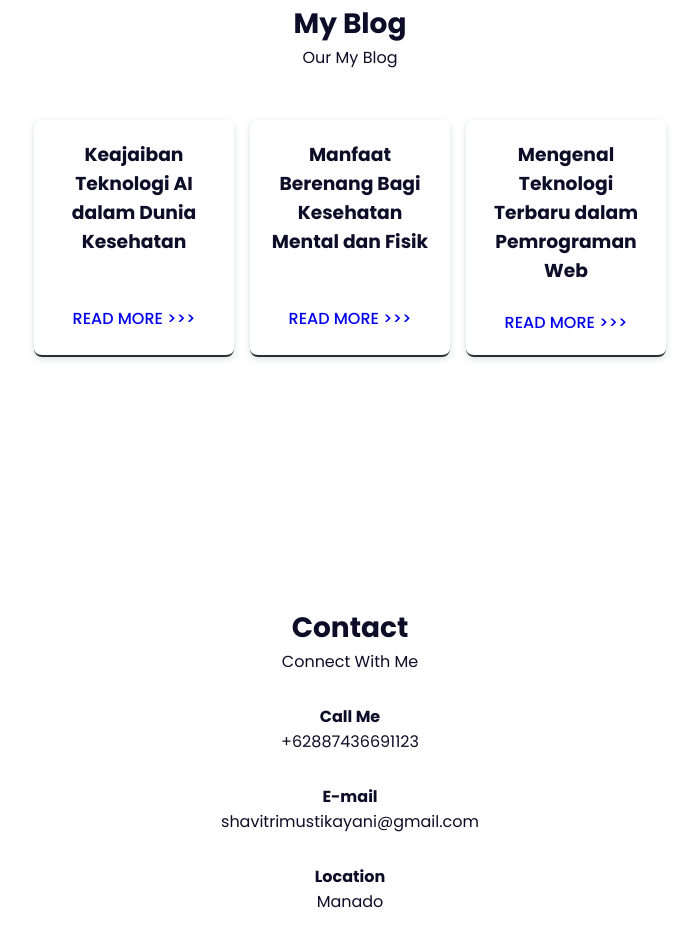
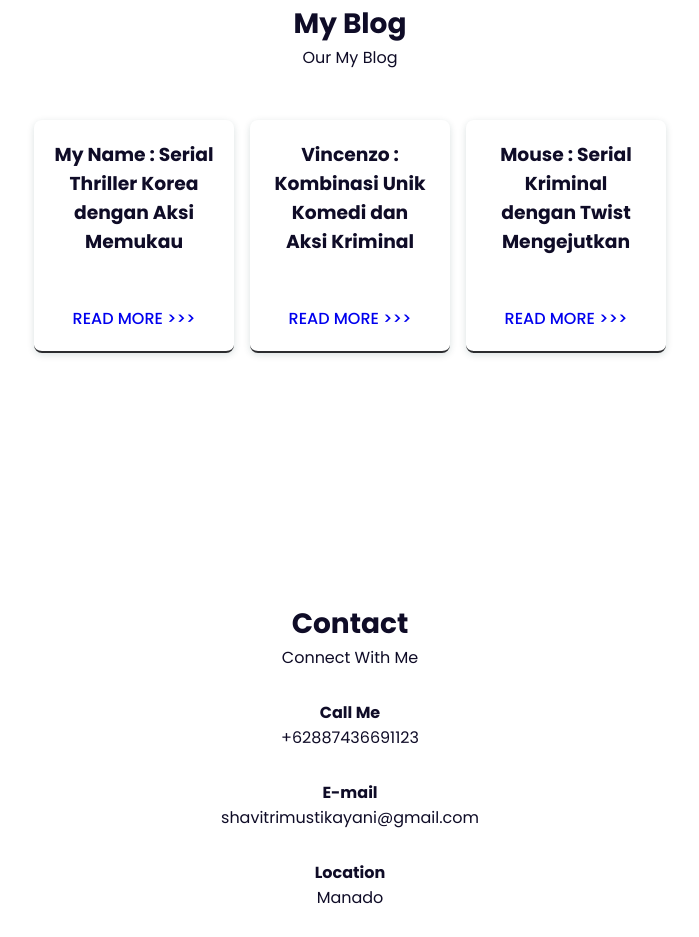
Before and after one commit to Shvitri/TIK2032-Project, a plain HTML site: page index.html in a window 1280 px wide. Shown: the part 2893-3830 px from the top of the page, without its empty margins (290-989 px from the left). Drawn offline with Linux system fonts and the light colour scheme.

Commit message:
Update Artikel

```diff
--- a/index.html
+++ b/index.html
@@ -129,27 +129,28 @@
         <!-- Box 1 -->
         <div class="blog-box">
           <article>
-            <h1>Keajaiban Teknologi AI dalam Dunia Kesehatan</h1>
+            <h1>My Name : Serial Thriller Korea dengan Aksi Memukau</h1>
             <br />
             <br />
-            <p><a href="blog.html" target="_blank">READ MORE >>></a></p>
+            <p><a href="https://variety.com/2024/tv/reviews/my-name-netflix-korean-drama-1235292837/" target="_blank">READ MORE >>></a></p>
           </article>
         </div>
         <!-- Box 2 -->
         <div class="blog-box">
           <article>
-            <h1>Manfaat Berenang Bagi Kesehatan Mental dan Fisik</h1>
-            <br />
-            <br />
-            <p><a href="blog.html" target="_blank">READ MORE >>></a></p>
+            <h1>Vincenzo : Kombinasi Unik Komedi dan Aksi Kriminal</h1>
+            <br>
+            <br>
+            <p><a href="https://www.forbes.com/sites/jeffreykaufmann/2024/05/10/vincenzo-korean-drama-review/" target="_blank">READ MORE >>></a></p>
           </article>
         </div>
         <!-- Box 3 -->
         <div class="blog-box">
           <article>
-            <h1>Mengenal Teknologi Terbaru dalam Pemrograman Web</h1>
-            <br />
-            <p><a href="blog.html" target="_blank">READ MORE >>></a></p>
+            <h1>Mouse : Serial Kriminal dengan Twist Mengejutkan</h1>
+            <br>
+            <br>
+            <p><a href="https://www.nytimes.com/2024/04/25/arts/television/mouse-korean-drama-review.html" target="_blank">READ MORE >>></a></p>
           </article>
         </div>
       </div>
```
